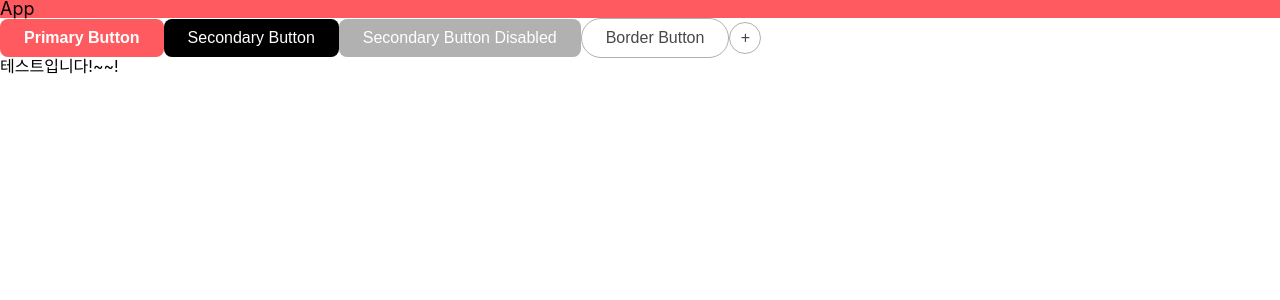
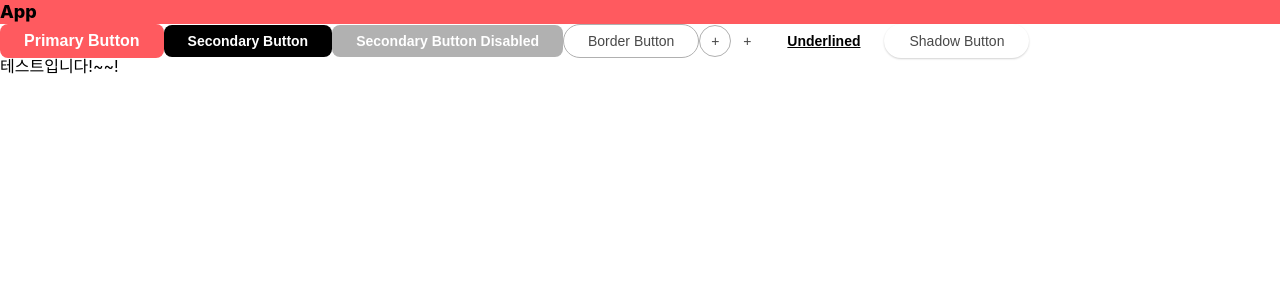
Before and after one commit to codesquad-member-2020/airbnb-09, a React app in the folder FE/: page / in a window 1280 px wide. Shown: the top 300 px of the page. Built offline with nearby package versions, Linux system fonts and the light colour scheme.

Commit message:
[#3] Feat : Button 스타일 컴포넌트 제작 완료
- Button이 내부에 Text 컴포넌트를 가지지 않고, 그냥 텍스트를 가지도록 변경
- shadow, underlined 속성 추가

```diff
--- a/FE/src/App.jsx
+++ b/FE/src/App.jsx
@@ -10,23 +10,30 @@ const App = () => {
   return (
     <ThemeProvider theme={theme}>
       <GlobalStyle />
-      <StyledDiv>App</StyledDiv>
-      <Button primary>
-        <Text fontSize="md" fontWeight="bold">
-          Primary Button
+      <StyledDiv>
+        <Text fontSize="lg" fontWeight="extraBold">
+          App
         </Text>
-      </Button>
-      <Button secondary>
-        <Text fontSize="md">Secondary Button</Text>
-      </Button>
+      </StyledDiv>
+      <Button primary>Primary Button</Button>
+      <Button secondary>Secondary Button</Button>
       <Button secondary disabled>
-        <Text fontSize="md">Secondary Button Disabled</Text>
+        Secondary Button Disabled
       </Button>
       <Button rounded bordered>
-        <Text fontSize="md">Border Button</Text>
+        Border Button
       </Button>
       <Button circular bordered>
-        <Text fontSize="md">+</Text>
+        +
+      </Button>
+      <Button circular highlighted>
+        +
+      </Button>
+      <Button underlined highlighted>
+        Underlined
+      </Button>
+      <Button rounded shadow>
+        Shadow Button
       </Button>
       <Test />
     </ThemeProvider>
--- a/FE/src/styles/Button.js
+++ b/FE/src/styles/Button.js
@@ -12,7 +12,22 @@ const Button = styled.button`
   color: ${props => props.theme.colors[props.color] || props.theme.colors.gray2};
   border-radius: ${props => props.theme.spacing.xsm};
   padding: ${props => props.theme.spacing.xsm} ${props => props.theme.spacing.base};
+  font-size: ${props => props.theme.fontSizes.sm};
+  font-weight: ${props => props.theme.fontWeight.regular};
 
+  /* Shadow Button */
+  ${props =>
+    props.shadow &&
+    css`
+      border: 1px solid transparent;
+      box-shadow: 0px 1px 2px rgba(0, 0, 0, 0.18);
+      transition: box-shadow 0.2s ease;
+      &:hover {
+        box-shadow: 0px 2px 8px rgba(0, 0, 0, 0.12);
+      }
+    `}
+
+  /* Border Button */
   ${props =>
     props.bordered &&
     css`
@@ -22,17 +37,30 @@ const Button = styled.button`
       }
     `}
 
+  /* White Button hover gray */
+  ${props =>
+    props.highlighted &&
+    css`
+      &:hover {
+        background-color: ${props.theme.colors.gray6};
+      }
+    `}
+
+  /* Main Button types */
   ${props => {
     if (props.primary) {
       return css`
         background-color: ${props.theme.colors.pink};
         color: ${props.theme.colors.white};
+        font-size: ${props.theme.fontSizes.md};
+        font-weight: ${props.theme.fontWeight.bold};
       `;
     }
     if (props.secondary) {
       return css`
         background-color: ${props.theme.colors.black};
         color: ${props.theme.colors.white};
+        font-weight: ${props.theme.fontWeight.semiBold};
       `;
     }
     if (props.rounded) {
@@ -43,9 +71,16 @@ const Button = styled.button`
     if (props.circular) {
       return css`
         padding: 0;
-        width: ${props.theme.spacing.lg};
-        height: ${props.theme.spacing.lg};
+        width: ${props.theme.spacing[props.size] || props.theme.spacing.lg};
+        height: ${props.theme.spacing[props.size] || props.theme.spacing.lg};
         border-radius: 50%;
+      `;
+    }
+    if (props.underlined) {
+      return css`
+        color: ${props.theme.colors.black};
+        text-decoration: underline;
+        font-weight: ${props.theme.fontWeight.semiBold};
       `;
     }
     return css``;
```
